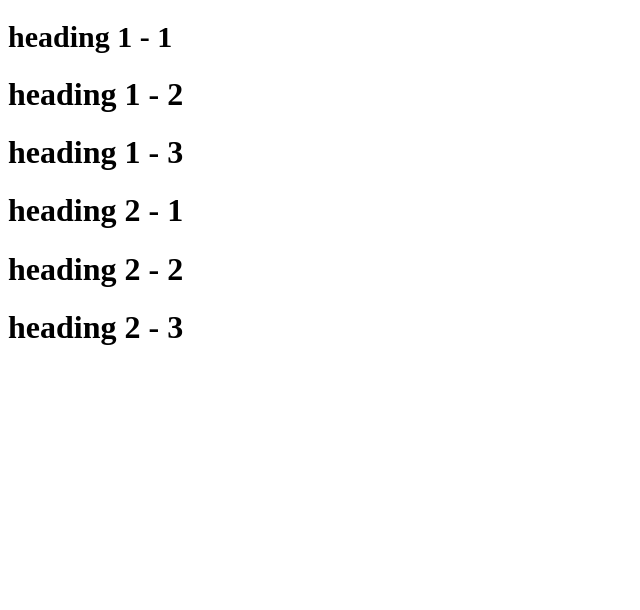
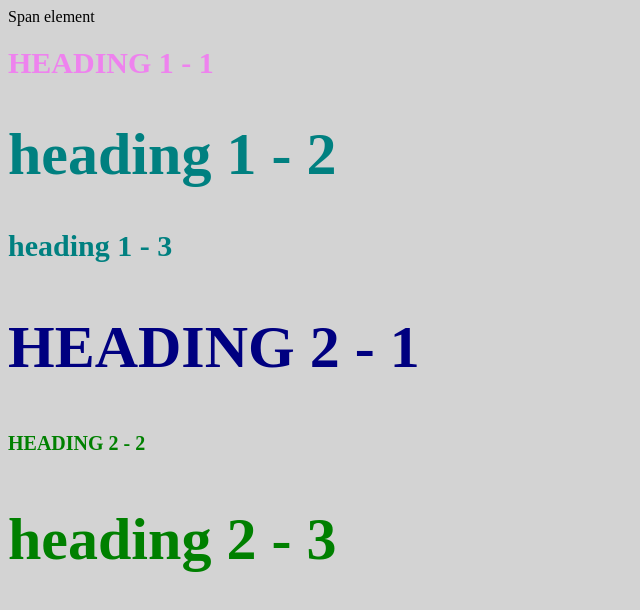
Before and after one commit to Gafionpriest/cartoon-hero, a plain HTML site: page style test.html in a window 1280 px wide. Shown: the whole page, without its empty margins (0-640 px from the left). Drawn offline with Linux system fonts and the light colour scheme.

Commit message:
created a css test and css file

```diff
--- /dev/null
+++ b/CSS/test.css
@@ -0,0 +1,26 @@
+body{
+	background-color: lightgrey;
+}
+h1{font-size: 30px;
+	color: teal;
+}
+h2{
+	color: red;
+	font-size: 20px;
+}
+h2{
+	color: green;
+}
+.big{
+	font-size: 60px;
+}
+.uppercase{
+	text-transform: uppercase
+}
+
+.big.uppercase{
+	color: navy;
+}
+h1 span{
+	color: violet;
+}
--- a/style test.html
+++ b/style test.html
@@ -2,15 +2,16 @@
 <html>
 <head>
 	<title>style test</title>
+	<link rel="stylesheet" type="text/css" href="CSS/test.css">
 </head>
 <body>
-
-<h1 style="font-size: 30px; color: ">heading 1 - 1</h1>
-<h1>heading 1 - 2</h1>
+<span>Span element</span>
+<h1 class="uppercase"><span>heading 1 - 1</span></h1>
+<h1 class="big">heading 1 - 2</h1>
 <h1>heading 1 - 3</h1>
-<h1>heading 2 - 1</h1>
-<h1>heading 2 - 2</h1>
-<h1>heading 2 - 3</h1>
+<h2 class="big uppercase">heading 2 - 1</h2>
+<h2 class="uppercase">heading 2 - 2</h2>
+<h2 class="big">heading 2 - 3</h2>
 
 </body>
 </html>
```
